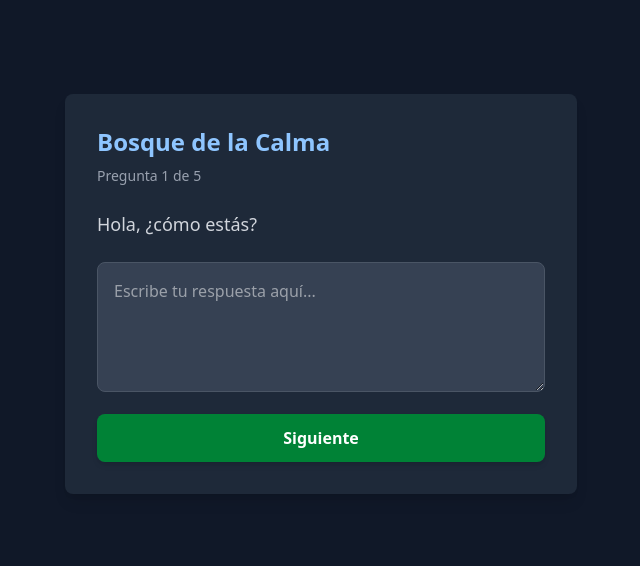
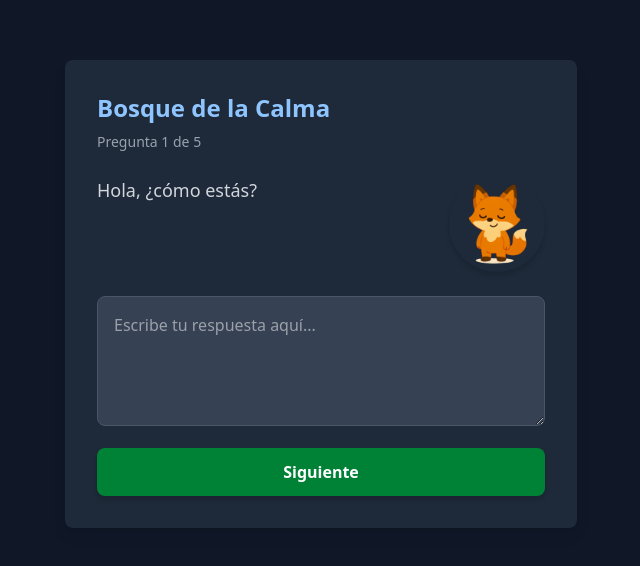
Before and after one commit to Juanqu261/serenus, a React (Vite) app in the folder Desarrollo/frontend/: page /estudiante/leccion/bosque-calma in a window 1280 px wide. Shown: the part 106-672 px from the top of the page, without its empty margins (319-959 px from the left). Built offline with nearby package versions, Linux system fonts and the light colour scheme.

Commit message:
agregado mascota

```diff
--- a/Desarrollo/frontend/src/estudiante/LessonView.tsx
+++ b/Desarrollo/frontend/src/estudiante/LessonView.tsx
@@ -10,6 +10,20 @@ import {
   getNextQuestion
 } from './lessonData';
 
+// Definir las imágenes de emociones disponibles
+const mascotEmotions = [
+  '/Alegre.png',
+  '/Asombrado.png',
+  '/Confiado.png',
+  '/Triste.png'
+];
+
+// Función para obtener una imagen aleatoria
+const getRandomEmotionImage = (): string => {
+  const randomIndex = Math.floor(Math.random() * mascotEmotions.length);
+  return mascotEmotions[randomIndex];
+};
+
 const LessonView: React.FC = () => {
   const { lessonId } = useParams<{ lessonId?: string }>();
   const navigate = useNavigate();
@@ -20,6 +34,7 @@ const LessonView: React.FC = () => {
   const [answers, setAnswers] = useState<string[]>([]);
   const [isCompleted, setIsCompleted] = useState(false);
   const [isLoading, setIsLoading] = useState(false); // Estado para controlar la carga
+  const [currentEmotionImage, setCurrentEmotionImage] = useState<string>('');
 
   // Cargar la lección
   useEffect(() => {
@@ -30,6 +45,8 @@ const LessonView: React.FC = () => {
       setCurrentLesson(lesson);
       // Cargar pregunta inicial
       setCurrentQuestion(lesson.initialQuestion);
+      // Establecer una imagen de emoción aleatoria inicial
+      setCurrentEmotionImage(getRandomEmotionImage());
 
       // Recuperar progreso guardado
       const allProgress = getLessonProgress();
@@ -47,11 +64,13 @@ const LessonView: React.FC = () => {
           getNextQuestion(lessonId, savedProgress.questionIndex, lastAnswer)
             .then(nextQuestion => {
               setCurrentQuestion(nextQuestion);
+              setCurrentEmotionImage(getRandomEmotionImage()); // Actualizar imagen de emoción
               setIsLoading(false); // Desactivar carga
             })
             .catch(error => {
               console.error('Error al cargar la pregunta guardada:', error);
               setCurrentQuestion('¿Qué te gustaría compartir hoy?');
+              setCurrentEmotionImage(getRandomEmotionImage()); // Actualizar imagen de emoción
               setIsLoading(false);
             });
         }
@@ -84,9 +103,11 @@ const LessonView: React.FC = () => {
         // Generar la siguiente pregunta basada en la respuesta actual
         const nextQuestion = await getNextQuestion(lessonId, nextIndex, currentAnswer);
         setCurrentQuestion(nextQuestion);
+        setCurrentEmotionImage(getRandomEmotionImage()); // Actualizar imagen de emoción
       } catch (error) {
         console.error('Error al obtener la siguiente pregunta:', error);
         setCurrentQuestion('¿Podrías hablarme más sobre eso?');
+        setCurrentEmotionImage(getRandomEmotionImage()); // Actualizar imagen de emoción
       } finally {
         setIsLoading(false); // Desactivar carga independientemente del resultado
         setCurrentAnswer(''); // Limpiar el input
@@ -149,7 +170,18 @@ const LessonView: React.FC = () => {
           </div>
         ) : (
           <>
-            <p className="text-lg mb-6 text-gray-300">{currentQuestion}</p>
+            <div className="flex items-start mb-6">
+              <div className="flex-grow">
+                <p className="text-lg text-gray-300">{currentQuestion}</p>
+              </div>
+              <div className="ml-4 flex-shrink-0">
+                <img
+                  src={currentEmotionImage}
+                  alt="Mascota"
+                  className="w-24 h-24 rounded-full shadow-md"
+                />
+              </div>
+            </div>
 
             <form onSubmit={handleAnswerSubmit} className="space-y-4">
               <textarea
```
